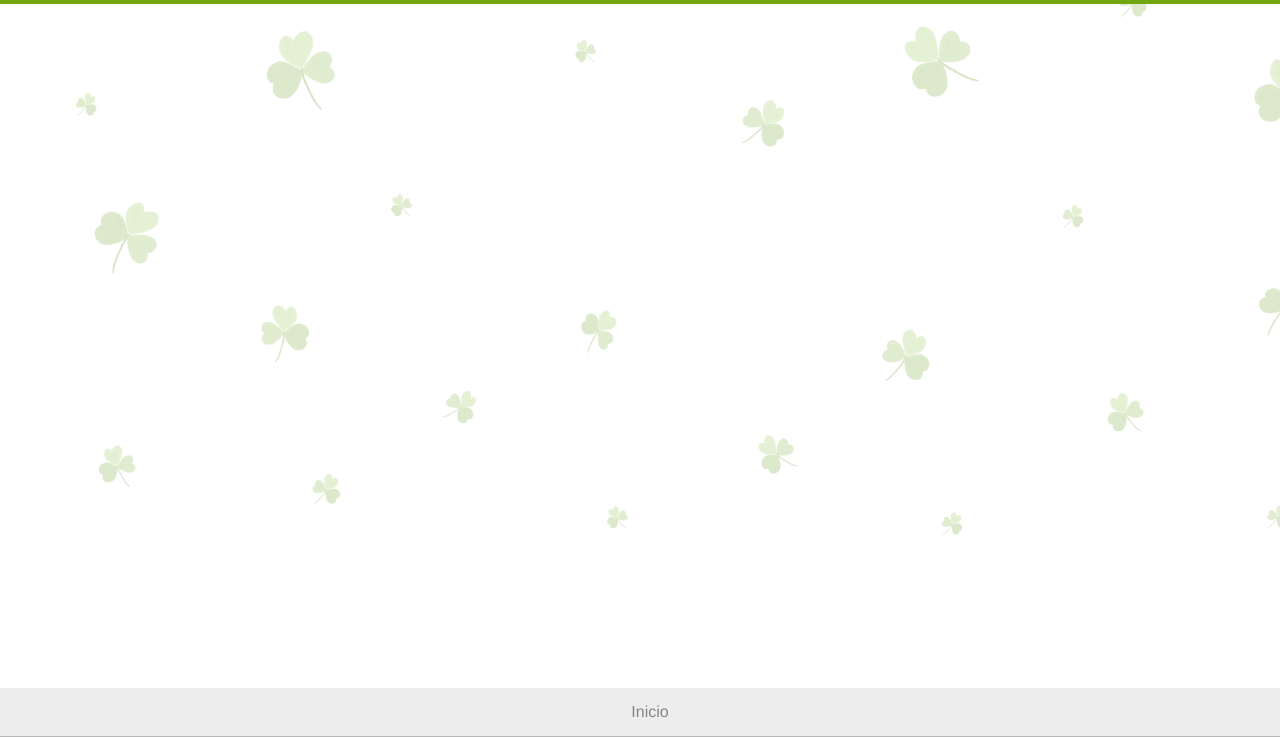
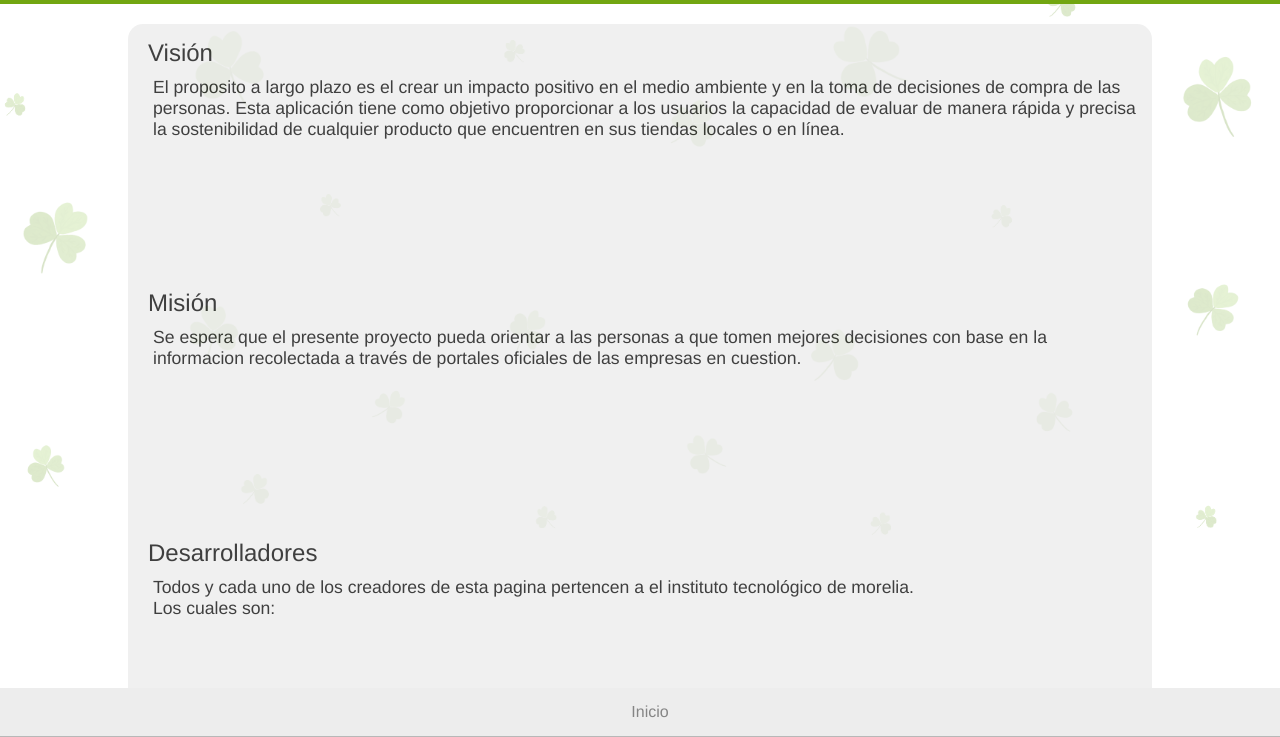
Before and after one commit to JuanPaGargoo/EcoScan, a plain HTML site: page code/html/sobreNosotros.html in a window 1280 px wide. Shown: the part 63-800 px from the top of the page. Drawn offline with Linux system fonts and the light colour scheme; some packages are replaced by stand-ins of ours; a script that the page names is missing.

```diff
--- a/code/css/sobreNosotros.css
+++ b/code/css/sobreNosotros.css
@@ -32,6 +32,7 @@
 box-sizing: border-box;
 vertical-align: baseline;
 }
+
 img, picture, video, iframe, figure {
 max-width: 100%;
 width: 100%;
@@ -130,8 +131,6 @@
     background-size: cover;
     background-repeat: no-repeat;
     background-attachment: fixed;
-    background-color: #858585;
-
 }
 .product-b,
 .button:hover{
@@ -200,14 +199,52 @@
 }
 
 .cuadrado {
-    width: 100%;
-    height: 100%;
-    color: #858585;
-    opacity: 1;
-
+    width: 80%;
+    height: 1000px;
+    justify-content: center;
+    align-items: center;
+    margin-left: 10%;
+    margin-right: 10%;
+    background-color: rgb(235, 235, 235);
+    opacity: 0.75;
+    border-radius: 15px;
+    margin-top: 20px;
+    margin-bottom: 70px;
+    display: table;
+    clear: both;
 }
 
+.tituloCuadro{
+    display: flex;
+    justify-self: center;
+    align-self: center;
+    padding-top: 20px;
+    font-size: 2em;
+}
 
+.textoDearrollador{
+    display: inherit;
+    justify-self: flex-start;
+    font-size: 1em;
+}
+
+.column{
+    float: left;
+    height: 25%;
+    width: 100%;
+    padding: 15px;
+}
+
+.subtitulo{
+    font-size: 1.5em;
+    padding-left: 5px;
+}
+
+.parrafeado{
+    padding-top: 10px;
+    padding-left: 10px;
+    font-size: 1.1em;
+}
 
 .footer{
     background-color: #ededed;
@@ -227,3 +264,9 @@
     color: #858585;
 
 }
+
+@media screen and (max-width:600px) {
+    .column {
+      width: 100%;
+    }
+  }
--- a/code/html/sobreNosotros.html
+++ b/code/html/sobreNosotros.html
@@ -32,10 +32,21 @@
         </nav>
     </header>
     <div class="cuadrado">
-        <div class="tituloCuadro">
-            <h4>
-
-            </h4>
+        <div class="column" class="fColumn">
+            <h4 class="subtitulo">Visión</h4>
+            <p class="parrafeado">El proposito a largo plazo es el crear un impacto positivo en el medio ambiente y en la toma de decisiones de compra de las personas. Esta aplicación tiene como objetivo proporcionar a los usuarios la capacidad de evaluar de manera rápida y precisa la sostenibilidad de cualquier producto que encuentren en sus tiendas locales o en línea.</p>
+        </div>
+        <div class="column" class="sColumn">
+            <h4 class="subtitulo">Misión</h4>
+            <p class="parrafeado">Se espera que el presente proyecto pueda orientar a las personas a que tomen mejores decisiones con base en la informacion recolectada a través de portales oficiales de las empresas en cuestion.</p>
+        </div>
+        <div class="column" class="tColumn">
+            <h4 class="subtitulo">Desarrolladores</h4>
+            <p class="parrafeado">Todos y cada uno de los creadores de esta pagina pertencen a el instituto tecnológico de morelia. <br> Los cuales son:</p>
+        </div>
+        <div class="column" class="foColumn">
+            <h4 class="subtitulo">Acerca del proyecto</h4>
+            <p class="parrafeado">El proyecto nacio como una idea de </p>
         </div>
     </div>
 
```
